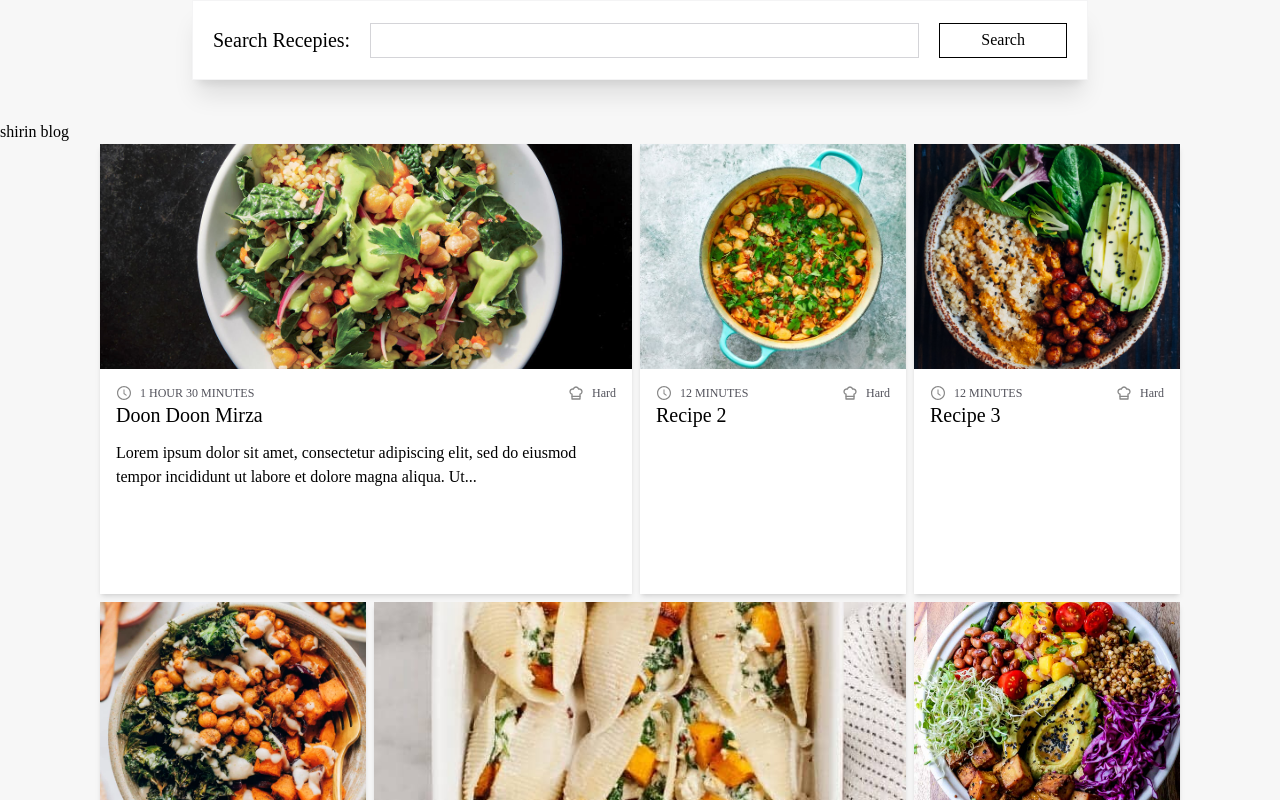
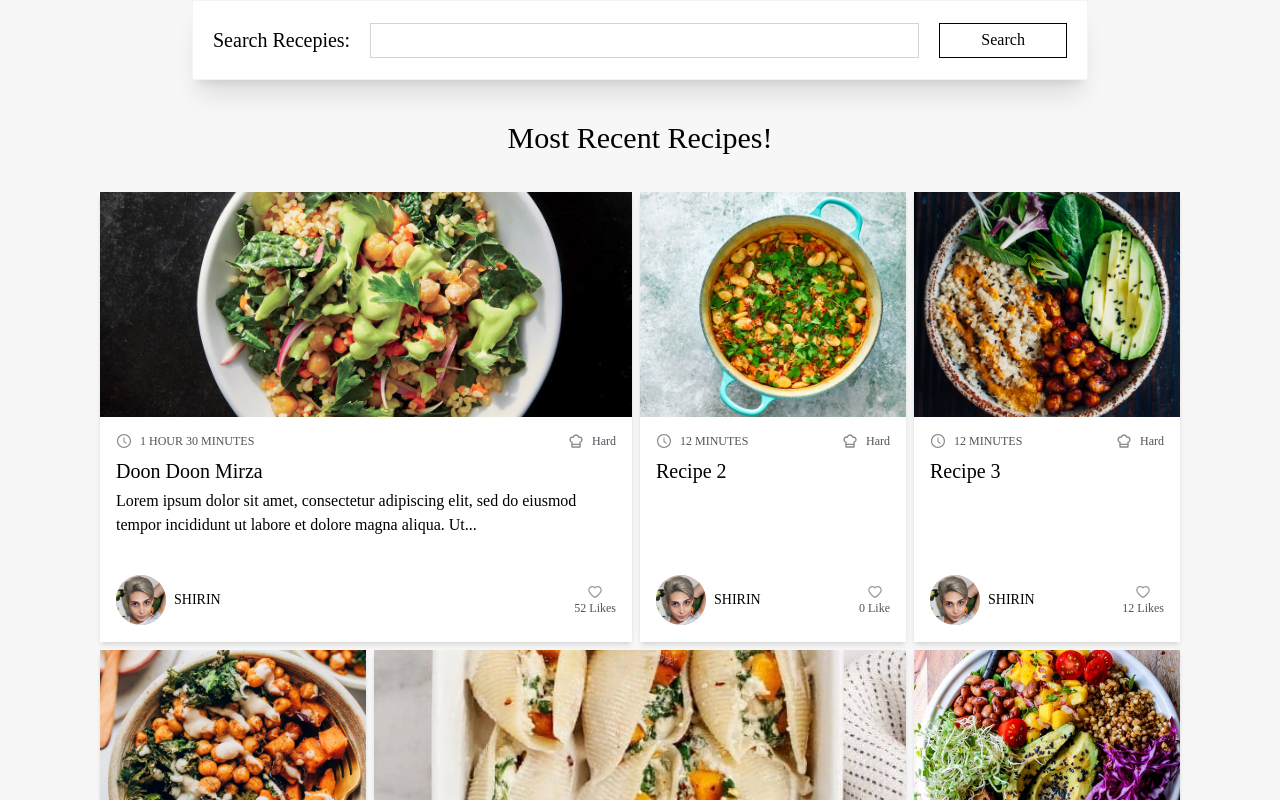
Before and after one commit to shahabdl/shirin-blog, a Next.js app: page / in a window 1280 px wide. Shown: the part 760-1560 px from the top of the page. Built offline with nearby package versions, Linux system fonts and the light colour scheme.

Commit message:
adding like component to recipes ui

```diff
--- a/src/app/page.tsx
+++ b/src/app/page.tsx
@@ -26,8 +26,8 @@ export default function Home() {
         ]}
       />
       <SearchBox />
-      <h1>shirin blog</h1>
       <div className="px-[100px] max-lg:px-[20px] grid gap-5">
+        <h1 className="text-3xl text-center mb-4 font-light">Most Recent Recipes!</h1>
         <RecipeGridView
           largeScreenRows={[
             ["big", "small", "small"],
--- a/src/components/recipe-grid-view.tsx
+++ b/src/components/recipe-grid-view.tsx
@@ -17,11 +17,18 @@ interface PropsType {
 }
 
 export interface RecipeDataType {
+  id: number;
   image: string;
   title: string;
   description?: string;
   cookTime?: string;
   difficulty: string;
+  likes: number;
+  userLiked: boolean;
+  author: {
+    name: string;
+    image: string;
+  };
 }
 
 const calculateColumneRatio = (row: RecipeViewBoxType[]) => {
@@ -57,51 +64,93 @@ const calculateColumneRatio = (row: RecipeViewBoxType[]) => {
   return colRatios;
 };
 
-const mockData: RecipeDataType[] = [
+let mockData: RecipeDataType[] = [
   {
+    id: 0,
     image: "item-1.jpg",
     title: "Doon Doon Mirza",
     description:
       "Lorem ipsum dolor sit amet, consectetur adipiscing elit, sed do eiusmod tempor incididunt ut labore et dolore magna aliqua. Ut enim ad minim veniam, quis nostrud exercitation ullamco laboris nisi ut aliquip ex ea commodo consequat. Duis aute irure dolor in reprehenderit in voluptate velit esse cillum dolore eu fugiat nulla pariatur. Excepteur sint occaecat cupidatat non proident, sunt in culpa qui officia deserunt mollit anim id est laborum.",
     cookTime: "1 hour 30 minutes",
     difficulty: "Hard",
+    likes: 52,
+    userLiked: false,
+    author: {
+      name: "shirin",
+      image: "/authors/shirin-par.jpg",
+    },
   },
   {
+    id: 1,
     image: "item-2.jpg",
     title: "Recipe 2",
     description: "Lorem ipsum",
     cookTime: "12 minutes",
     difficulty: "Hard",
+    likes: 0,
+    userLiked: false,
+    author: {
+      name: "shirin",
+      image: "/authors/shirin-par.jpg",
+    },
   },
   {
+    id: 2,
     image: "item-3.jpg",
     title: "Recipe 3",
     description: "Lorem ipsum",
     cookTime: "12 minutes",
     difficulty: "Hard",
+    likes: 12,
+    userLiked: false,
+    author: {
+      name: "shirin",
+      image: "/authors/shirin-par.jpg",
+    },
   },
   {
+    id: 3,
     image: "item-4.jpg",
     title: "Recipe 4",
     description: "Lorem ipsum",
     cookTime: "35 minutes",
     difficulty: "Hard",
+    likes: 14,
+    userLiked: false,
+    author: {
+      name: "shirin",
+      image: "/authors/shirin-par.jpg",
+    },
   },
   {
+    id: 4,
     image: "item-5.jpg",
     title: "Recipe 5",
     description:
       "Lorem ipsum dolor sit, amet consectetur adipisicing elit. Eveniet molestias velit temporibus accusamus at quod magnam tempore aliquam quisquam doloribus perferendis eaque praesentium, quia modi, minima vitae dolores. Quos, facilis?",
     cookTime: "42 minutes",
     difficulty: "Hard",
+    likes: 121,
+    userLiked: true,
+    author: {
+      name: "shirin",
+      image: "/authors/shirin-par.jpg",
+    },
   },
   {
+    id: 5,
     image: "item-6.jpg",
     title: "Recipe 6",
     description:
       "Lorem ipsum dolor sit amet, consectetur adipiscing elit, sed do eiusmod tempor incididunt ut labore et dolore magna aliqua. Ut enim ad minim veniam, quis nostrud exercitation ullamco laboris nisi ut aliquip ex ea commodo consequat. Duis aute irure dolor in reprehenderit in voluptate velit esse cillum dolore eu fugiat nulla pariatur. Excepteur sint occaecat cupidatat non proident, sunt in culpa qui officia deserunt mollit anim id est laborum.",
     cookTime: "12 minutes",
     difficulty: "Hard",
+    likes: 2,
+    userLiked: false,
+    author: {
+      name: "shirin",
+      image: "/authors/shirin-par.jpg",
+    },
   },
 ];
 
@@ -114,7 +163,19 @@ const RecipeGridView = ({
   const [widnowSize, setWindowSize] = useState(SCREEN_SIZE.LARGE);
   const [rowsElement, setRowsElement] = useState<React.ReactNode[]>([]);
   const [recipes, setRescipes] = useState<RecipeDataType[]>([]);
+  const recipeLikeHandler = (e: React.MouseEvent<HTMLDivElement>) => {
+    let index = e.currentTarget.getAttribute("data-index");
+    console.log(index);
+    if (index) {
+      if (mockData[Number(index)].userLiked) {
+        mockData[Number(index)].userLiked = true;
+      } else {
+        mockData[Number(index)].userLiked = false;
+      }
+      console.log(mockData[Number(index)].userLiked);
 
+    }
+  };
   const screenResizeHandler = () => {
     if (window.screen.width > SCREEN_SIZE.MEDIUM) {
       console.log("Large");
@@ -183,6 +244,7 @@ const RecipeGridView = ({
                   <RecipeViewBox
                     type={preferedRows[row][col]}
                     data={recipes[index]}
+                    likeHandler={recipeLikeHandler}
                   />
                 ) : (
                   ""
--- a/src/components/recipe-item-view.tsx
+++ b/src/components/recipe-item-view.tsx
@@ -1,18 +1,24 @@
 import Link from "next/link";
 import Image from "next/image";
-import { AiOutlineClockCircle } from "react-icons/ai";
+import {
+  AiOutlineClockCircle,
+  AiOutlineHeart,
+  AiFillHeart,
+} from "react-icons/ai";
 import { TbChefHat } from "react-icons/tb";
 import { RecipeDataType } from "./recipe-grid-view";
 import { getFirstFewWords } from "./utilities/functions";
+import React, { useState } from "react";
 
 export type RecipeViewBoxType = "small" | "medium" | "big";
 
 interface PropsType {
   type: RecipeViewBoxType;
   data: RecipeDataType;
+  likeHandler: (e: React.MouseEvent<HTMLDivElement>) => void;
 }
 
-const RecipeViewBox = ({ type, data }: PropsType) => {
+const RecipeViewBox = ({ type, data, likeHandler }: PropsType) => {
   let containerTypeSpecificClasses = "";
   let imageTypeSpecificClasses = "";
   let descriptionTypeSpecificClasses = "";
@@ -31,6 +37,7 @@ const RecipeViewBox = ({ type, data }: PropsType) => {
       break;
     case "medium":
       containerTypeSpecificClasses = "min-h-[300px]";
+      descriptionTypeSpecificClasses = "h-[50%]";
       imageTypeSpecificClasses = "h-[50%] w-full";
       if (data.description)
         descriptionContent = getFirstFewWords(data.description, 20);
@@ -39,12 +46,14 @@ const RecipeViewBox = ({ type, data }: PropsType) => {
       break;
     case "small":
       containerTypeSpecificClasses = "min-h-[300px]";
+      descriptionTypeSpecificClasses = "h-[50%]";
       imageTypeSpecificClasses = "h-[50%] w-full";
       imageWidth = 300;
       imageHeight = 300;
       break;
     default:
       containerTypeSpecificClasses = "min-h-[300px]";
+      descriptionTypeSpecificClasses = "h-[50%]";
       imageTypeSpecificClasses = "h-[50%] w-full";
       imageWidth = 300;
       imageHeight = 300;
@@ -65,7 +74,7 @@ const RecipeViewBox = ({ type, data }: PropsType) => {
           />
         </div>
         <div className={`p-4 ${descriptionTypeSpecificClasses}`}>
-          <div className="flex">
+          <div className="flex mb-2">
             <div className="flex gap-2">
               <AiOutlineClockCircle color="#888" width={10} />
               <span className="font-light text-xs text-zinc-600">
@@ -79,14 +88,45 @@ const RecipeViewBox = ({ type, data }: PropsType) => {
               </span>
             </div>
           </div>
+          <div className="h-[calc(100%-75px)]">
             <h2 className="font-noraml text-xl">{data.title}</h2>
             {type !== "small" ? (
-            <p className="mt-3 font-light text-md">
+              <p className="mt-1 font-light text-md">
                 {data.description ? descriptionContent + "..." : ""}
               </p>
             ) : (
               ""
             )}
+          </div>
+          <div className="flex items-center">
+            <div className="flex gap-2 items-center">
+              <div className="w-[50px] h-[50px] overflow-hidden rounded-full bg-red-300">
+                <Image
+                  src={data.author.image}
+                  width={50}
+                  height={50}
+                  alt={`${data.author.name} profile image`}
+                />
+              </div>
+              <p className="text-sm font-light">
+                {data.author.name.toUpperCase()}
+              </p>
+            </div>
+            <div
+              className="ml-auto text-center grid justify-items-center items-center"
+              onClick={likeHandler}
+              data-index={data.id}
+            >
+              {data.userLiked ? (
+                <AiFillHeart color="rgb(220,48,48)" />
+              ) : (
+                <AiOutlineHeart color="#999" />
+              )}
+              <p className="text-xs font-light text-zinc-600">
+                {data.likes + (data.likes > 1 ? " Likes" : " Like")}
+              </p>
+            </div>
+          </div>
         </div>
       </div>
     </Link>
```
Also changed, not shown: public/authors/shirin-par.jpg (added). Lines whose indentation alone changed are shown as unchanged.
